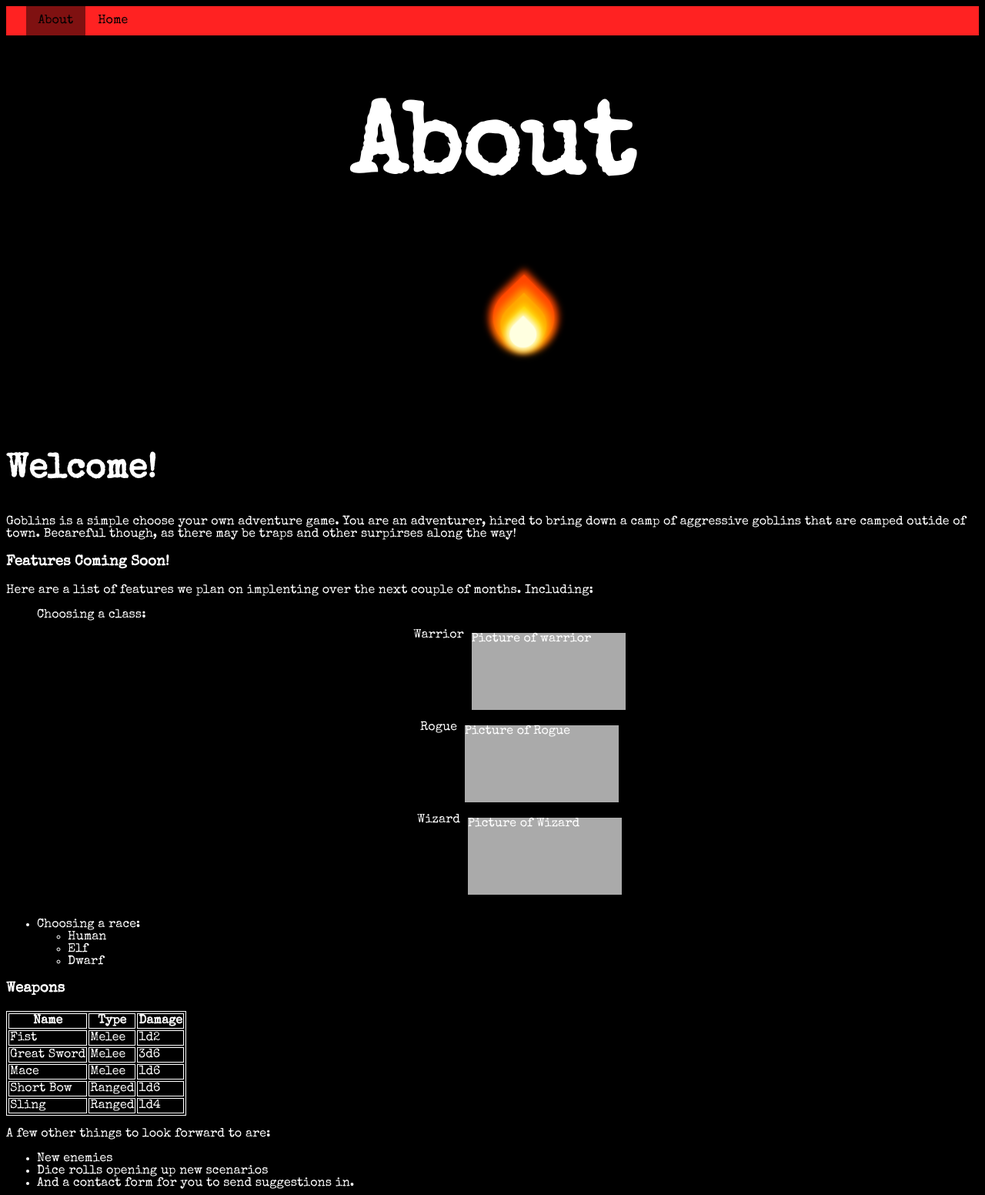
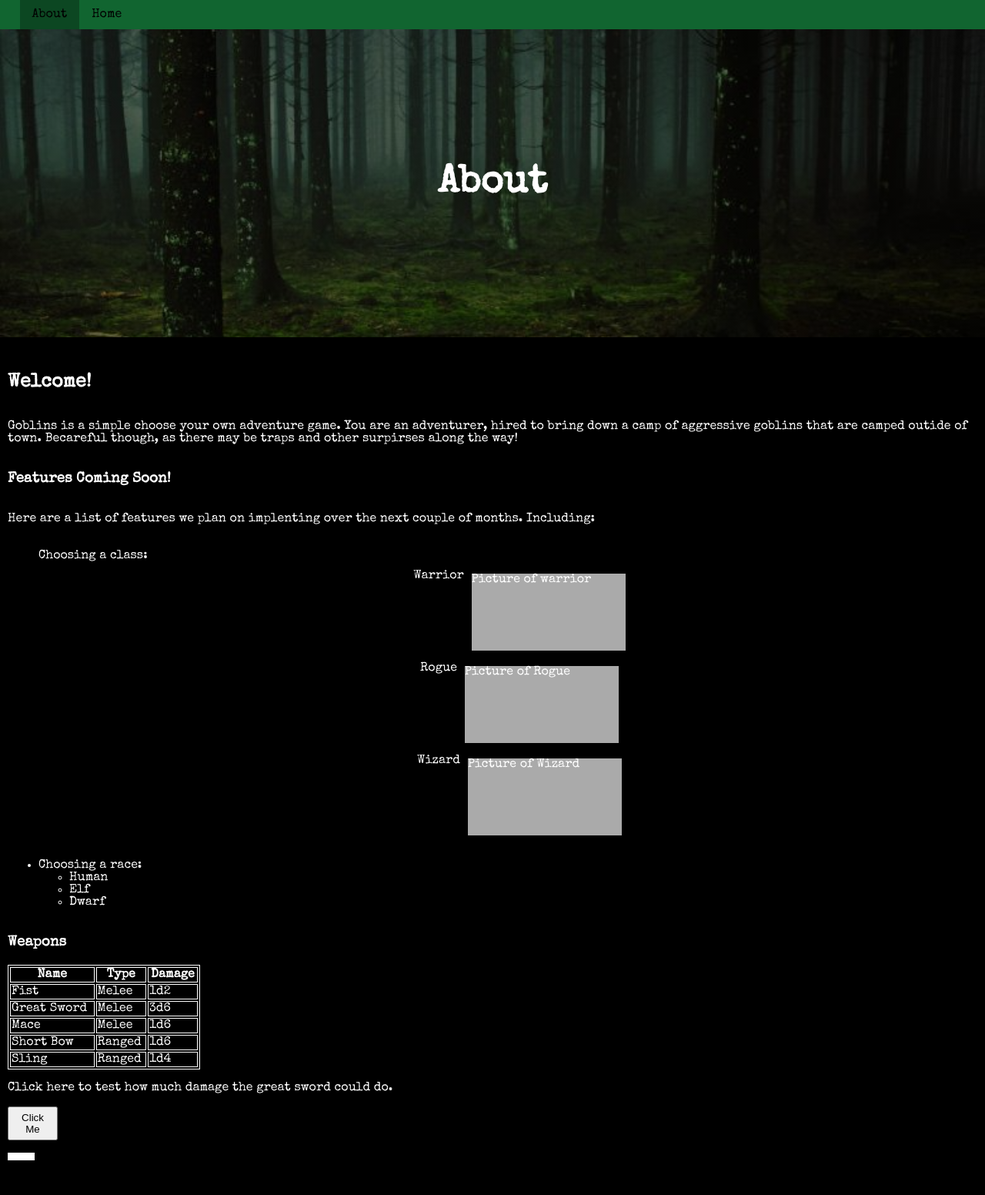
Before and after one commit to inkwriter/Goblins, a plain HTML site: page about.html in a window 1280 px wide. Shown: the top 1552 px of the page at 77% size. Drawn offline with nearby package versions, Linux system fonts and the light colour scheme.

Commit message:
I've added JS to display the results of the damage a great sword can do. I've added 3 funtions and started actually working on the game itself. I added a hero image to both pages. I added several buttons with ID's for the game.

```diff
--- a/about.html
+++ b/about.html
@@ -22,29 +22,27 @@
         </div>
     </nav>
 
-    <header>
-        <h1>About</h1>
-    </header>
-
-    <!--CSS Animation-->
-    <div class="wrapper">
-        <div class="flame-wrapper">
-            <div class="flame red"></div>
-            <div class="flame orange"></div>
-            <div class="flame gold"></div>
-            <div class="flame white"></div>
+    <div class="hero-image">
+        <div class="hero-text">
+            <h1 style="font-size:50px">About</h1>
         </div>
     </div>
 
+
+
     <main>
+        <div class="mainContent">
             <h2>Welcome!</h2>
+
             <p>Goblins is a simple choose your own adventure game. You are an adventurer, hired to bring down a camp of
                 aggressive
-            goblins that are camped outide of town. Becareful though, as there may be traps and other surpirses along
+                goblins that are camped outide of town. Becareful though, as there may be traps and other surpirses
+                along
                 the way!
             </p>
             <h3> Features Coming Soon!</h3>
             <p>Here are a list of features we plan on implenting over the next couple of months. Including:</p>
+            <div class="classList">
                 <ul>
                     <li class="classList">Choosing a class:
                         <ul>
@@ -68,6 +66,7 @@
                         </ul>
                     </li>
                 </ul>
+            </div>
             <h3>Weapons</h3>
             <table>
                 <tr>
@@ -101,6 +100,10 @@
                     <td>1d4</td>
                 </tr>
             </table>
+            <p>Click here to test how much damage the great sword could do.</p>
+            <button onclick="document.getElementById('demo').innerHTML = final()">Click Me</button>
+            <p id="demo"></p>
+            <br>
             <p>A few other things to look forward to are: </p>
             <ul>
                 <li>New enemies</li>
@@ -120,9 +123,18 @@
             </div>
 
 
+
     </main>
     <footer>
-
+        <!--CSS Animation-->
+        <div class="wrapper">
+            <div class="flame-wrapper">
+                <div class="flame red"></div>
+                <div class="flame orange"></div>
+                <div class="flame gold"></div>
+                <div class="flame white"></div>
+            </div>
+    </div>
     </footer>
     <script src="/js_folder/main.js"></script>
 </body>
--- a/css_folder/style.css
+++ b/css_folder/style.css
@@ -17,6 +17,38 @@ body {
     flex-wrap: wrap;
 }
 
+/*----------
+Hero
+------------*/
+
+body, html {
+    height: 100%;
+    margin: 0;
+}
+
+.hero-image {
+    background-image: linear-gradient(rgba(0, 0, 0, 0.5), rgba(0, 0, 0, 0.5)), url("../img_folder/Mist.jpg");
+    height: 50%;
+    background-position: center;
+    background-repeat: no-repeat;
+    background-size: cover;
+    position: relative;
+}
+
+.hero-text {
+    text-align: center;
+    position: absolute;
+    top: 50%;
+    left: 50%;
+    transform: translate(-50%, -50%);
+    color: white;
+}
+
+
+/*----------
+End of Hero
+-----------*/
+
 
 h1 {
     font-family: 'Special Elite', cursive, Arial, Helvetica, sans-serif;
@@ -30,7 +62,7 @@ h1 {
 h2 {
     font-family: 'Special Elite', cursive, Arial, Helvetica, sans-serif;
     color: white;
-    font-size: 45px;
+    font-size: 25px;
 }
 
 h3 {
@@ -44,7 +76,9 @@ p {
     font-size: 16px;
 }
 
-
+table {
+    width: 250px;
+}
 
 table, th, td {
     border: 1px solid white;
@@ -61,7 +95,7 @@ button#hamburgerBtn {
 }
 
 nav {
-    background-color: #ff2222;
+    background-color: #116530;
     display:flex;
     flex-wrap: wrap;
 }
@@ -84,7 +118,7 @@ nav a {
 }
 
 nav li.active {
-    background-color: rgba( 0, 0, 0, .5);
+    background-color: rgba( 0, 0, 0, .3);
 }
 
 nav a:hover {
@@ -99,15 +133,58 @@ nav ul {
     display: none;
 }
 
+.box {
+    width: 200px;
+    height: 100px;
+    background-color: #aaa;
+    margin: 5px 10px;
+}
+
+.test {
+    display: flex;
+    flex-wrap: wrap;
+}
+
+.classList {
+    display: flex;
+    flex-direction: column;
+    justify-content: center;
+}
+
+.rpgClass {
+    display: flex;
+    flex-direction: row;
+    margin-bottom: 10px;
+    margin-top: 10px;
+    justify-content: center;
+
+}
+
+#demo {
+    background-color: white;
+    color: black;
+    width: 35px;
+    padding: 5px;
+}
+
+.mainContent{
+    display: flex;
+    flex-wrap: wrap;
+    flex-direction: column;
+    justify-content: center;
+    margin: 25px 10px;
+}
+
 /*---------------
 The CSS Animation
 -----------------*/
 .wrapper {
-    height: 200px;
+    height: 25px;
     display: flex;
     align-items: center;
     justify-content: center;
     font-size: 21px;
+    margin: 100px;
 }
 
 .red {
@@ -205,31 +282,27 @@ The CSS Animation
 End of CSS Animation
 -----------------*/
 
-.box {
-    width: 200px;
-    height: 100px;
-    background-color: #aaa;
-    margin: 5px 10px;
+button {
+    height: 44px;
+    width: 65px;
 }
 
-.test {
-    display: flex;
-    flex-wrap: wrap;
+.choiceBtn {
+    width: 100px;
+    margin: 25px;
 }
 
-.classList {
-    display: flex;
-    flex-direction: column;
-    justify-content: center;
+div#blacksmith {
+    display: none;
 }
 
-.rpgClass {
+div#forestLose {
+    display: none;
+}
+
+footer {
     display: flex;
-    flex-direction: row;
-    margin-bottom: 10px;
-    margin-top: 10px;
-    justify-content: center;
-
+    border: 100px;
 }
 
 @media only screen and (min-width: 768px) {
@@ -251,6 +324,10 @@ End of CSS Animation
     nav a {
         padding: 10px;
     }
+
+    .hero-image {
+        background-image: linear-gradient(rgba(0, 0, 0, 0.5), rgba(0, 0, 0, 0.5)), url("../img_folder/ForestMed.jpeg");
+    }
 }
 
 
@@ -268,6 +345,9 @@ End of CSS Animation
         padding: .7rem 1rem;
     }
 
+    .hero-image {
+        background-image: linear-gradient(rgba(0, 0, 0, 0.5), rgba(0, 0, 0, 0.5)), url("../img_folder/Forest.jpg");
+    }
 
 
 
--- a/index.html
+++ b/index.html
@@ -1,5 +1,6 @@
 <!DOCTYPE html>
-<html>
+<html lang="en">
+
 <head>
     <meta charset="UTF-8">
     <title>Goblins | Home</title>
@@ -7,17 +8,59 @@
     <link rel="preconnect" href="https://fonts.gstatic.com" crossorigin>
     <link href="https://fonts.googleapis.com/css2?family=Special+Elite&display=swap" rel="stylesheet">
     <link href="/css_folder/style.css" rel="stylesheet">
+    <meta name="viewport" content="width=device-width, initial-scale=1, maximum-scale=1">
 </head>
+
 <body>
+    <nav class="clearfix">
         <div>
-        <nav>
-            <ul>
+            <button id="hamburgerBtn">&#9776;</button>
+            <ul id="primaryNav">
                 <li><a href="about.html">About</a></li>
-                <li><a href="index.html"> Home</a></li>
+                <li class="active"><a href="index.html"> Home</a></li>
             </ul>
+        </div>
     </nav>
+
+    <div class="hero-image">
+        <div class="hero-text">
+            <h1 style="font-size:50px">Goblins</h1>
         </div>
-    <h1>Goblins</h1>
+    </div>
+
+
+
+    <main>
+        <div class="mainContent">
+            <section>
+                <p>You have been hired by the town to put a stop to the aggressive
+                    goblins that are camped in the forest. Night has fallen. How do you want to start your adventure?
+                </p>
+                <button class="choiceBtn" onclick="blacksmithFunction()">Go the blacksmith</button>
+                <button class="choiceBtn" onclick="forestLoseFunction()">Venture into the forest</button>
+            </section>
+            <div id="forestLose">
+                <p>You go to the forest. You smell smoke and see light in the distance. What do you do?</p>
+                <button class="choiceBtn" onclick="blacksmithFunction()">Go the blacksmith</button>
+                <button class="choiceBtn" onclick="myFunction()">Go checkout the light</button>
+            </div>
+            <br>
+            <div id="blacksmith">
+                You go to the blacksmith. He gives you a great sword. It should be more than enough to help you take care
+                of the goblins. Venture forward to the forest.
+                <button class="choiceBtn" onclick="myFunction()">Venture into the forest</button>
+            </div>
+
+
+
+
+
+
+        </div>
+    </main>
+    <footer>
+        <!--CSS Animation-->
+
         <div class="wrapper">
             <div class="flame-wrapper">
                 <div class="flame red"></div>
@@ -26,8 +69,8 @@
                 <div class="flame white"></div>
             </div>
         </div>
-    <footer>
+    </footer>
+    <script src="/js_folder/main.js"></script>
+</body>
 
-    </footer>
-</body>
 </html>
--- a/js_folder/main.js
+++ b/js_folder/main.js
@@ -2,5 +2,38 @@ function toggleMenu () {
     document.getElementById("primaryNav").classList.toggle("open");
 }
 
-        let x = document.getElementById("hamburgerBtn");
+let x = document.getElementById("hamburgerBtn");
 x.onclick = toggleMenu;
+
+function final(){
+    let d6One = rndDice(1, 7);
+    let d6Two = rndDice(1, 7);
+    let d6Three = rndDice(1, 7);
+
+    let final = d6One + d6Two + d6Three;
+    return final;
+  }
+
+
+  function rndDice(min, max){
+      return Math.floor(Math.random() * (max - min)) + min;
+
+  }
+
+  function blacksmithFunction() {
+    var x = document.getElementById("blacksmith");
+    if (x.style.display === "none") {
+      x.style.display = "block";
+    } else {
+      x.style.display = "none";
+    }
+  }
+
+  function forestLoseFunction() {
+    var x = document.getElementById("forestLose");
+    if (x.style.display === "none") {
+      x.style.display = "block";
+    } else {
+      x.style.display = "none";
+    }
+  }
```
Also changed, not shown: img_folder/Forest.jpg (renamed from img_folder/preview16.jpg), img_folder/ForestMed.jpeg (added), img_folder/Mist.jpg (renamed from img_folder/360_F_167720496_af8JnHFQM7QMyIIz31tgp289ukGtlXKB.jpg). Lines whose indentation alone changed are shown as unchanged.
